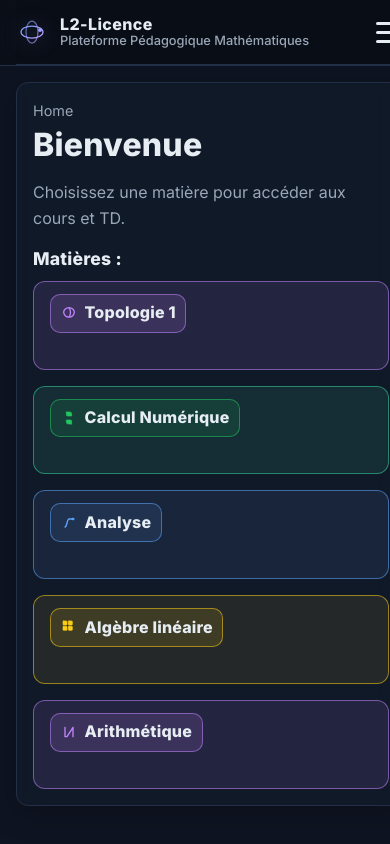
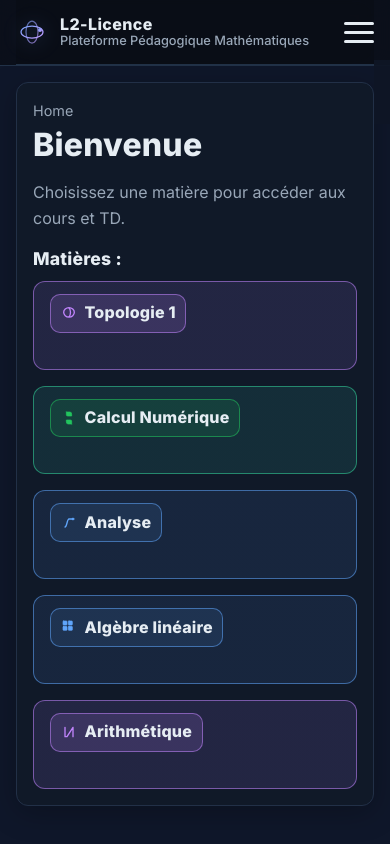
Before and after one commit to Grimm02938/L2-LICENCE, a Vue app: page / in a window 390 px wide. Built offline with nearby package versions, Linux system fonts and the light colour scheme.

Commit message:
fix(mobile+palette): lock body scroll for burger menu, improve overlay contrast; unify background palette; Algebra accent switched to blue

```diff
--- a/src/components/NavBar.vue
+++ b/src/components/NavBar.vue
@@ -1,12 +1,17 @@
 <script setup lang="ts">
-import { ref } from 'vue';
+import { ref, watch } from 'vue';
 import Logo from './Logo.vue'
 
 const isMenuOpen = ref(false);
 
-const toggleMenu = () => {
-  isMenuOpen.value = !isMenuOpen.value;
-};
+const toggleMenu = () => { isMenuOpen.value = !isMenuOpen.value };
+const closeMenu = () => { isMenuOpen.value = false };
+
+watch(isMenuOpen, (open) => {
+  if (typeof document !== 'undefined') {
+    document.body.classList.toggle('no-scroll', open);
+  }
+});
 </script>
 
 <template>
@@ -31,10 +36,10 @@ const toggleMenu = () => {
 
         <div class="navbar-menu" :class="{ 'is-active': isMenuOpen }">
           <div class="nav-links">
-            <a href="#" class="nav-link active">Accueil</a>
-            <a href="#courses" class="nav-link">Cours</a>
-            <a href="#schedule" class="nav-link">Emploi du temps</a>
-            <a href="#resources" class="nav-link">Ressources</a>
+            <a href="#" class="nav-link active" @click="closeMenu">Accueil</a>
+            <a href="#courses" class="nav-link" @click="closeMenu">Cours</a>
+            <a href="#schedule" class="nav-link" @click="closeMenu">Emploi du temps</a>
+            <a href="#resources" class="nav-link" @click="closeMenu">Ressources</a>
           </div>
         </div>
       </nav>
--- a/src/shared/data/subjects.ts
+++ b/src/shared/data/subjects.ts
@@ -55,7 +55,7 @@ export const subjects: Subject[] = [
   {
     slug: 'algebre-lineaire',
     name: 'Algèbre linéaire',
-    accent: 'yellow',
+    accent: 'blue',
     iconKey: 'matrix',
     sections: [
       { id: 'matrices', title: 'Matrices et applications linéaires', groups: [
--- a/src/style.css
+++ b/src/style.css
@@ -263,18 +263,18 @@ button:focus-visible {
    ===================== */
 :root {
   /* Softer, modern dark palette */
-  --dark-bg: #0f1422;     /* slightly lighter */
-  --darker-bg: #0d1220;
-  --card-bg: #121a2a;     /* lifted card brightness */
-  --border-color: #223047; /* clearer border */
+  --dark-bg: #0f172a;     /* lighter, slate-like */
+  --darker-bg: #0d1526;
+  --card-bg: #111b2e;     /* lifted card brightness */
+  --border-color: #213147; /* clearer border */
   --text-primary: #e6edf3;
   --text-secondary: #99a7b8;
   --primary: #7aa2f7;      /* pastel blue */
   --primary-dark: #5b86e5;
   --primary-light: #a6c1ff;
-  --accent: #c099ff;       /* soft purple */
+  --accent: #a78bfa;       /* softer purple */
   --success: #6ee7b7;
-  --warning: #facc15;
+  --warning: #eab308;      /* toned yellow */
   --danger: #fb7185;
   --radius: 12px;
 }
@@ -308,6 +308,10 @@ h1, h2, h3, h4, h5, h6 {
 a { color: #9bb6ff; }
 a:hover { color: #c2d0ff; }
 
+/* Mobile nav visibility */
+.navbar-menu .nav-link { color: var(--text-primary); }
+.navbar-menu .nav-link:hover { color: var(--primary-light); }
+
 /* Sidebar explorer modern look */
 .explorer {
   background: linear-gradient(180deg, rgba(255,255,255,0.02), rgba(255,255,255,0)), var(--darker-bg);
@@ -337,3 +341,8 @@ a:hover { text-shadow: 0 0 8px rgba(122,162,247,.25); }
 /* Scroll reveal base (optional utility) */
 .reveal { opacity: 0; transform: translateY(8px); transition: opacity .6s ease, transform .6s ease; }
 .reveal.visible { opacity: 1; transform: translateY(0); }
+
+/* Global box sizing and scroll control */
+*, *::before, *::after { box-sizing: border-box; }
+.no-scroll { overflow: hidden !important; }
+img, svg { max-width: 100%; height: auto; }
```
